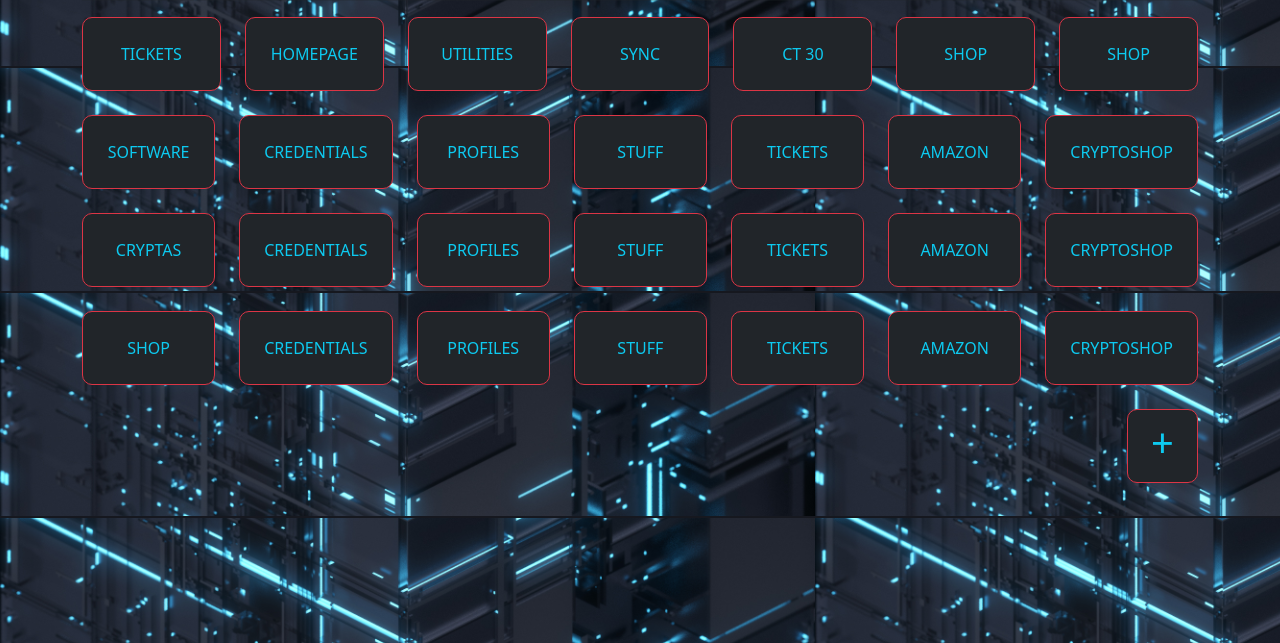
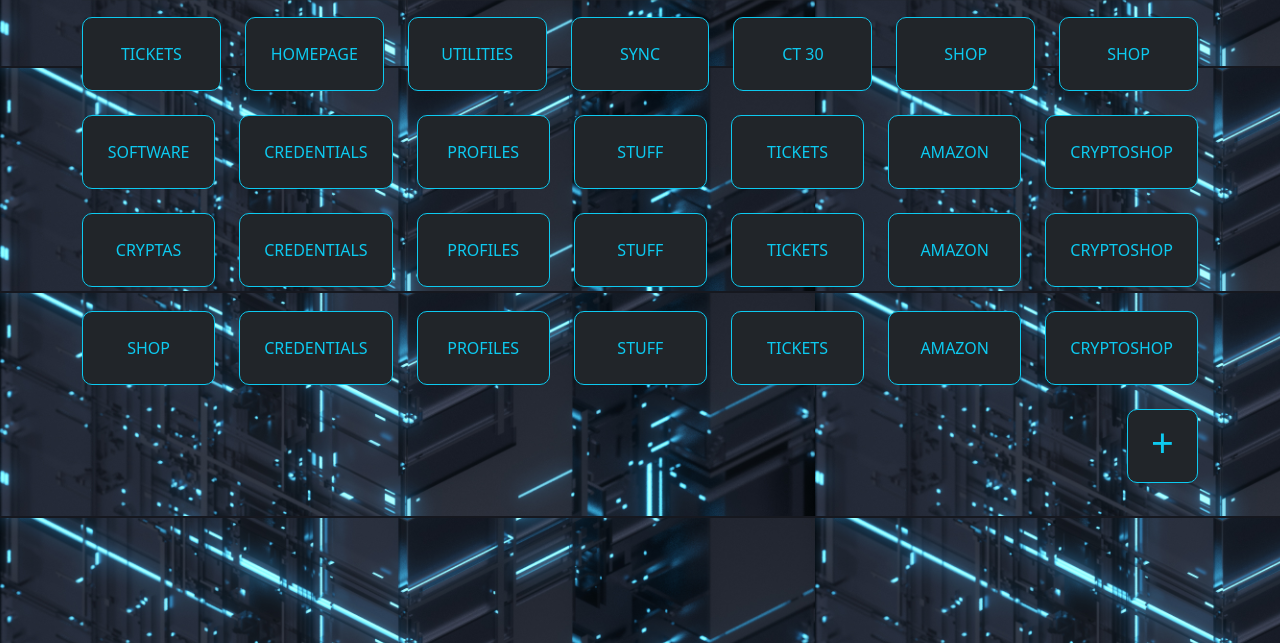
Before and after one commit to attilakaradeniz/crypt, a plain HTML site: page index.html in a window 1280 px wide. Shown: the part 157-800 px from the top of the page. Drawn offline with nearby package versions, Linux system fonts and the light colour scheme.

Commit message:
color scheme

```diff
--- a/index.html
+++ b/index.html
@@ -11,7 +11,7 @@
     <title>CRYPTAS</title>
 </head>
 <body style="background-image: url('assets/crypt_bg.png');">
-    <h1 class="row bg-dark text-info justify-content-center">where to go</h1>
+    <h1 class="row bg-dark text-info justify-content-center">.</h1>
 
     <div class="container-lg" my-3>
      <div style="border: radius 20px;"> <img src="assets\cryptas_logo.png" alt="logo"></div>
@@ -20,32 +20,32 @@
         <div class="row align-items-center">
 
             <div class="col">
-                <a href="https://support.cryptas.com/scp"><div class="p-4 bg-dark text-info boxes border border-danger boxes">TICKETS</div></a>
+                <a href="https://support.cryptas.com/scp"><div class="p-4 bg-dark text-info boxes border border-info boxes">TICKETS</div></a>
             </div>
 
             <div class="col">
-                <a href="https://www.cryptas.com/"><div class="p-4 bg-dark text-info boxes border border-danger">HOMEPAGE</div></a>
+                <a href="https://www.cryptas.com/"><div class="p-4 bg-dark text-info boxes border border-info">HOMEPAGE</div></a>
             </div>
 
             <div class="col">
-                <div class="p-4 bg-dark text-info boxes border border-danger">UTILITIES</div>
+                <div class="p-4 bg-dark text-info boxes border border-info">UTILITIES</div>
             </div>
 
             <div class="col">
-                <a href="http://crypterp01.cryptas.com:8099/"><div class="p-4 bg-dark text-info boxes border border-danger">SYNC</div></a>
+                <a href="http://crypterp01.cryptas.com:8099/"><div class="p-4 bg-dark text-info boxes border border-info">SYNC</div></a>
             </div>
 
             <div class="col">
-                <a href="https://www.cryptoshop.com/gemalto-idbridge-ct30.html"> <div class="p-4 bg-dark text-info boxes border border-danger">CT 30</div></a>
+                <a href="https://www.cryptoshop.com/gemalto-idbridge-ct30.html"> <div class="p-4 bg-dark text-info boxes border border-info">CT 30</div></a>
             </div>
 
             <div class="col">
-                <a href="https://www.cryptoshop.com/"><div class="p-4 bg-dark text-info boxes border border-danger">SHOP</div></a>
+                <a href="https://www.cryptoshop.com/"><div class="p-4 bg-dark text-info boxes border border-info">SHOP</div></a>
             </div>
 
 
             <div class="col">
-                <a href="https://www.cryptoshop.com/"><div class="p-4 bg-dark text-info boxes border border-danger">SHOP</div></a>
+                <a href="https://www.cryptoshop.com/"><div class="p-4 bg-dark text-info boxes border border-info">SHOP</div></a>
             </div>
 
 
@@ -57,31 +57,31 @@
         <div class="row">
 
             <div class="col">
-                <div class="p-4 bg-dark text-info boxes border border-danger">SOFTWARE</div>
+                <div class="p-4 bg-dark text-info boxes border border-info">SOFTWARE</div>
             </div>
 
             <div class="col">
-                <div class="p-4 bg-dark text-info boxes border border-danger">CREDENTIALS</div>
+                <div class="p-4 bg-dark text-info boxes border border-info">CREDENTIALS</div>
             </div>
 
             <div class="col">
-                <div class="p-4 bg-dark text-info boxes border border-danger">PROFILES</div>
+                <div class="p-4 bg-dark text-info boxes border border-info">PROFILES</div>
             </div>
 
             <div class="col">
-                <div class="p-4 bg-dark text-info boxes border border-danger">STUFF</div>
+                <div class="p-4 bg-dark text-info boxes border border-info">STUFF</div>
             </div>
 
             <div class="col">
-                <div class="p-4 bg-dark text-info boxes border border-danger">TICKETS</div>
+                <div class="p-4 bg-dark text-info boxes border border-info">TICKETS</div>
             </div>
 
             <div class="col">
-                <div class="p-4 bg-dark text-info boxes border border-danger">AMAZON</div>
+                <div class="p-4 bg-dark text-info boxes border border-info">AMAZON</div>
             </div>
 
             <div class="col">
-                <div class="p-4 bg-dark text-info boxes border border-danger">CRYPTOSHOP</div>
+                <div class="p-4 bg-dark text-info boxes border border-info">CRYPTOSHOP</div>
 
             </div>
 
@@ -92,31 +92,31 @@
         <div class="row">
 
             <div class="col">
-                <div class="p-4 bg-dark text-info boxes border border-danger">CRYPTAS</div>
+                <div class="p-4 bg-dark text-info boxes border border-info">CRYPTAS</div>
             </div>
 
             <div class="col">
-                <div class="p-4 bg-dark text-info boxes border border-danger">CREDENTIALS</div>
+                <div class="p-4 bg-dark text-info boxes border border-info">CREDENTIALS</div>
             </div>
 
             <div class="col">
-                <div class="p-4 bg-dark text-info boxes border border-danger">PROFILES</div>
+                <div class="p-4 bg-dark text-info boxes border border-info">PROFILES</div>
             </div>
 
             <div class="col">
-                <div class="p-4 bg-dark text-info boxes border border-danger">STUFF</div>
+                <div class="p-4 bg-dark text-info boxes border border-info">STUFF</div>
             </div>
 
             <div class="col">
-                <div class="p-4 bg-dark text-info boxes border border-danger">TICKETS</div>
+                <div class="p-4 bg-dark text-info boxes border border-info">TICKETS</div>
             </div>
 
             <div class="col">
-                <div class="p-4 bg-dark text-info boxes border border-danger">AMAZON</div>
+                <div class="p-4 bg-dark text-info boxes border border-info">AMAZON</div>
             </div>
 
             <div class="col">
-                <div class="p-4 bg-dark text-info boxes border border-danger">CRYPTOSHOP</div>
+                <div class="p-4 bg-dark text-info boxes border border-info">CRYPTOSHOP</div>
             </div>
 
         </div>
@@ -126,31 +126,31 @@
         <div class="row">
 
             <div class="col">
-                <div class="p-4 bg-dark text-info boxes border border-danger">SHOP</div>
+                <div class="p-4 bg-dark text-info boxes border border-info">SHOP</div>
             </div>
 
             <div class="col">
-                <div class="p-4 bg-dark text-info boxes border border-danger">CREDENTIALS</div>
+                <div class="p-4 bg-dark text-info boxes border border-info">CREDENTIALS</div>
             </div>
 
             <div class="col">
-                <div class="p-4 bg-dark text-info boxes border border-danger">PROFILES</div>
+                <div class="p-4 bg-dark text-info boxes border border-info">PROFILES</div>
             </div>
 
             <div class="col">
-                <div class="p-4 bg-dark text-info boxes border border-danger">STUFF</div>
+                <div class="p-4 bg-dark text-info boxes border border-info">STUFF</div>
             </div>
 
             <div class="col">
-                <div class="p-4 bg-dark text-info boxes border border-danger">TICKETS</div>
+                <div class="p-4 bg-dark text-info boxes border border-info">TICKETS</div>
             </div>
 
             <div class="col">
-                <div class="p-4 bg-dark text-info boxes border border-danger">AMAZON</div>
+                <div class="p-4 bg-dark text-info boxes border border-info">AMAZON</div>
             </div>
 
             <div class="col">
-                <div class="p-4 bg-dark text-info boxes border border-danger">CRYPTOSHOP</div>
+                <div class="p-4 bg-dark text-info boxes border border-info">CRYPTOSHOP</div>
             </div>
 
         </div>
@@ -162,7 +162,7 @@
             <div class="col-11">
             </div>
             <div class="col-1">
-                <div id="add_button" class="p-2 bg-dark text-info boxes border border-danger"><h1>+</h1></div>
+                <div id="add_button" class="p-2 bg-dark text-info boxes border border-info"><h1>+</h1></div>
             </div>
 
         </div>
```
